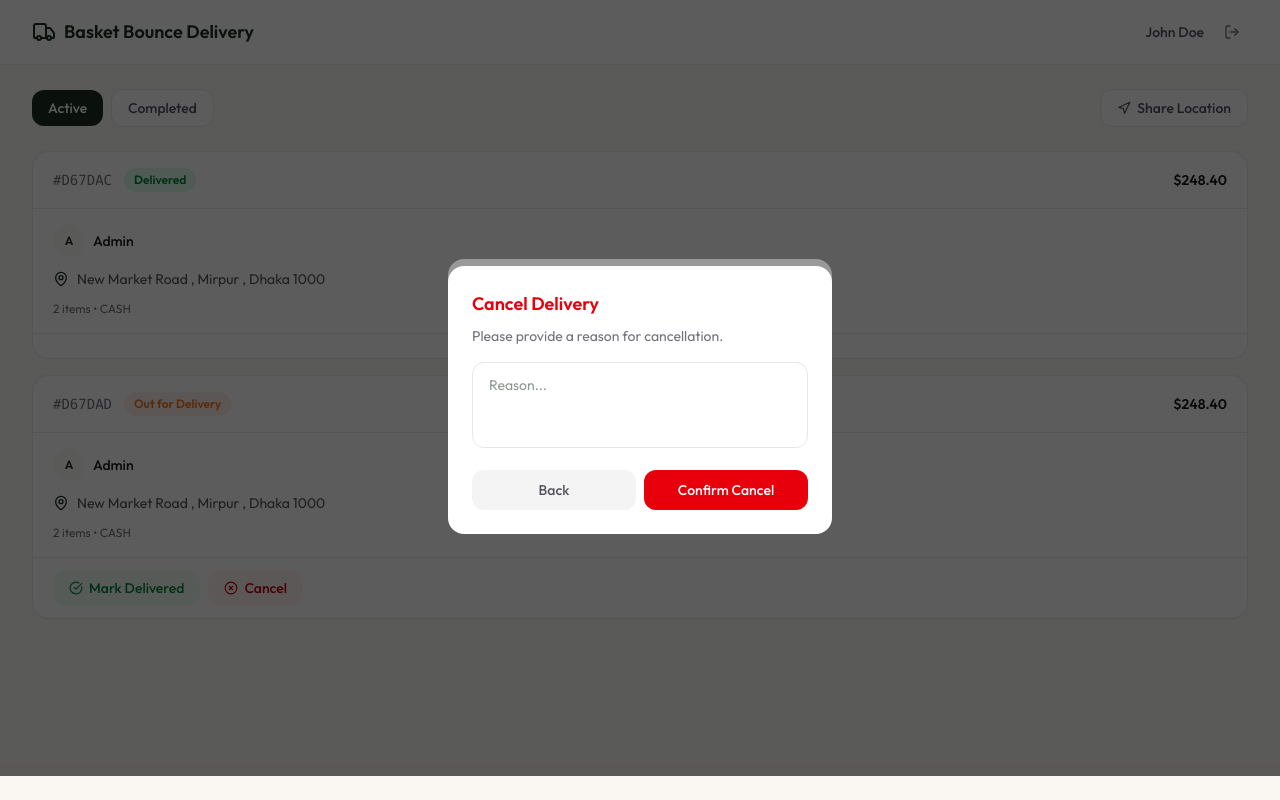
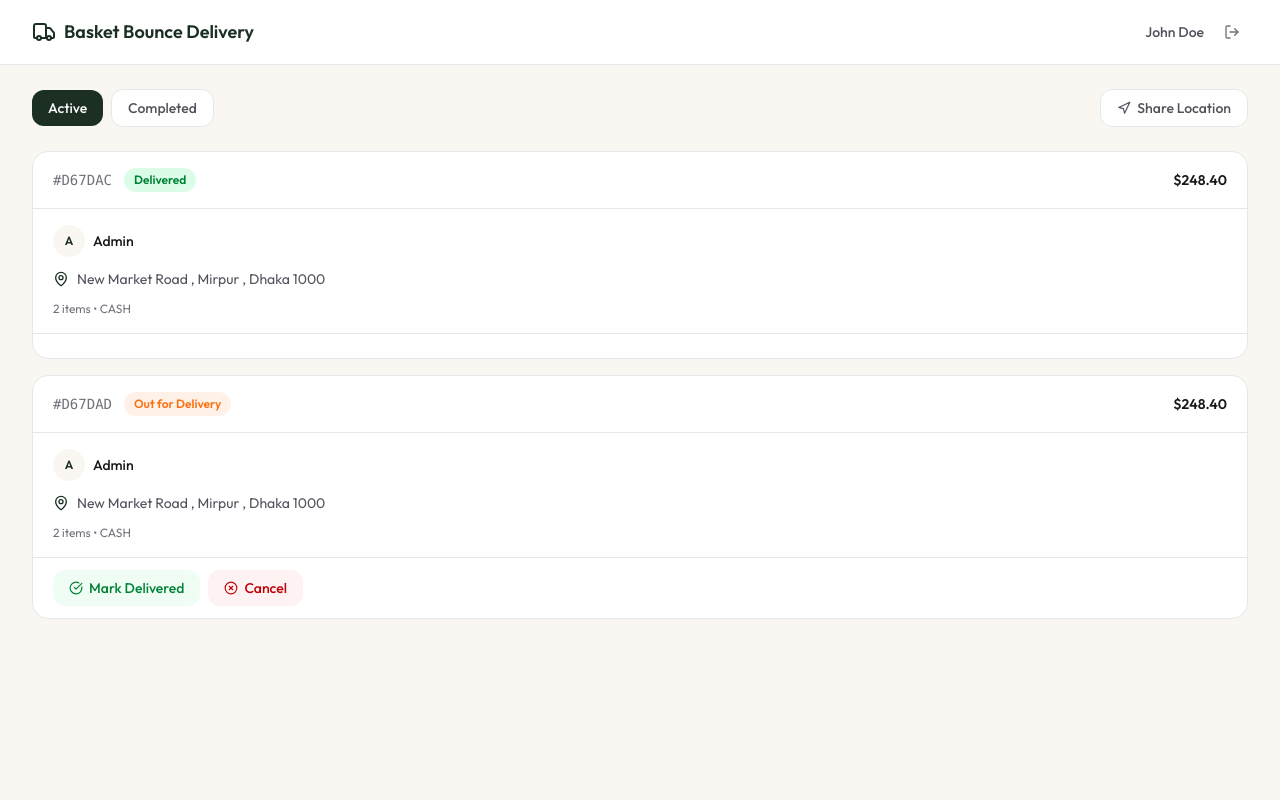
Before and after one commit to a11y-A11/Basket, a React (Vite) app in the folder client/: page /delivery in a window 1280 px wide. Built offline with nearby package versions, Linux system fonts and the light colour scheme.

Commit message:
update all files changes

```diff
--- a/client/src/components/Delivery/CancelModel.tsx
+++ b/client/src/components/Delivery/CancelModel.tsx
@@ -16,8 +16,8 @@ export default function CancelModel({ setCancelModel, cancelReason, setCancelRea
                     <p className="text-sm text-zinc-500 mb-4">Please provide a reason for cancellation.</p>
                     <textarea value={cancelReason} onChange={(e) => setCancelReason(e.target.value)} rows={3} placeholder="Reason..." className="w-full px-4 py-3 text-sm rounded-xl border border-app-border focus:border-red-400 outline-none resize-none mb-4" />
                     <div className="flex gap-2">
-                        <button onClick={() => { setCancelModel(null); setCancelReason(""); }} className="flex-1 py-2.5 text-sm font-medium text-zinc-600 bg-zinc-100 rounded-xl hover:bg-zinc-200 transition-colors">Back</button>
-                        <button onClick={handleCancel} disabled={submitting} className="flex-1 py-2.5 text-sm font-medium text-white bg-red-600 rounded-xl hover:bg-red-700 transition-colors disabled:opacity-50">
+                        <button type="button" onClick={() => { setCancelModel(null); setCancelReason(""); }} className="flex-1 py-2.5 text-sm font-medium text-zinc-600 bg-zinc-100 rounded-xl hover:bg-zinc-200 transition-colors">Back</button>
+                        <button type="button" onClick={handleCancel} disabled={submitting} className="flex-1 py-2.5 text-sm font-medium text-white bg-red-600 rounded-xl hover:bg-red-700 transition-colors disabled:opacity-50">
                             {submitting ? "Cancelling..." : "Confirm Cancel"}
                         </button>
                     </div>
--- a/client/src/pages/delivery/DeliveryDashboard.tsx
+++ b/client/src/pages/delivery/DeliveryDashboard.tsx
@@ -90,9 +90,9 @@ export default function DeliveryDashboard() {
             )}
 
             {/* OTP Modal */}
-            {OtpModel && <OtpModel setOtpModel={setOtpModel} otp={otp} setOtp={setOtp} handleComplete={handleComplete} submitting={submitting} />}
+            {otpModel && (<OtpModel setOtpModel={setOtpModel} otp={otp} setOtp={setOtp} handleComplete={handleComplete} submitting={submitting} />)}
             {/* Cancel Modal */}
-            {CancelModel && <CancelModel setCancelModel={setCancelModel} cancelReason={cancelReason} setCancelReason={setCancelReason} handleCancel={handleCancel} submitting={submitting} />}
+            {cancelModel && (<CancelModel setCancelModel={setCancelModel} cancelReason={cancelReason} setCancelReason={setCancelReason} handleCancel={handleCancel} submitting={submitting} />)}
         </div>
     );
 }
```
